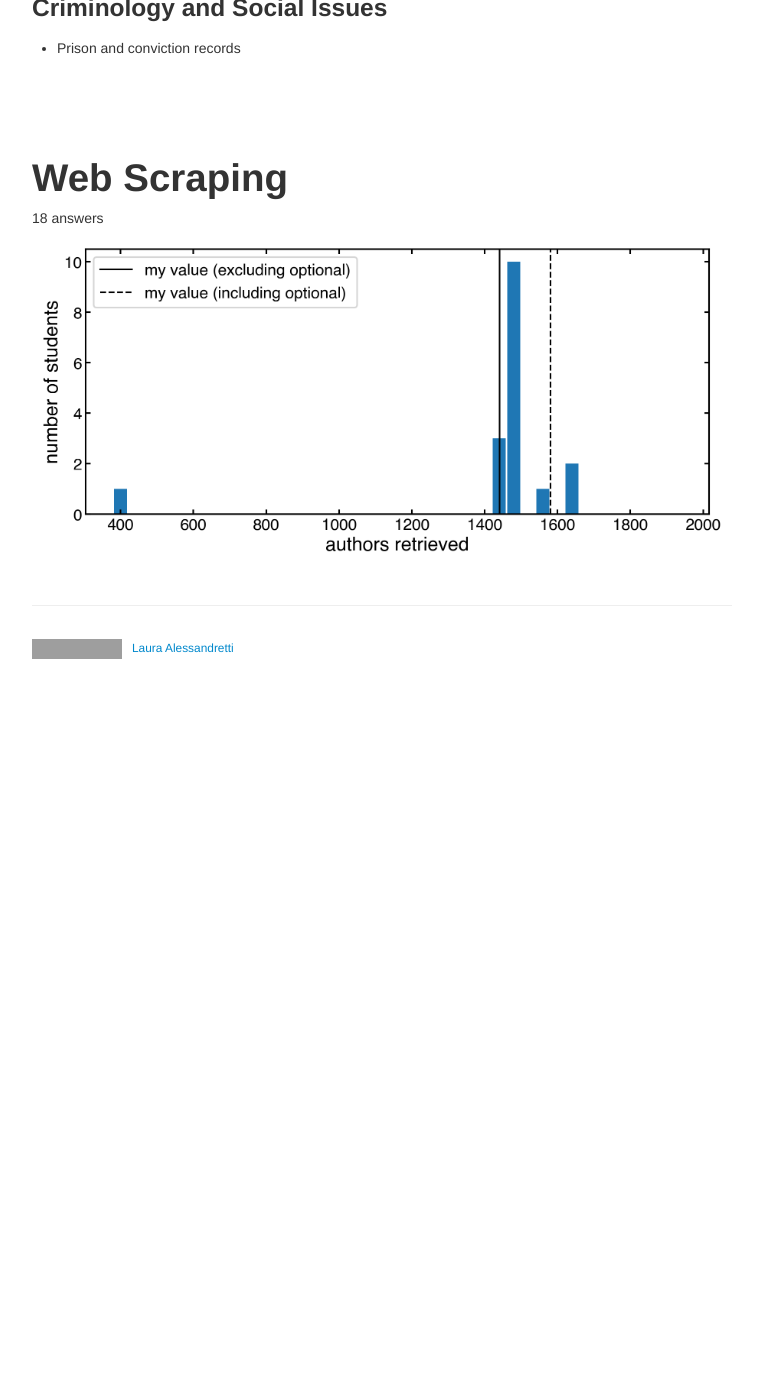
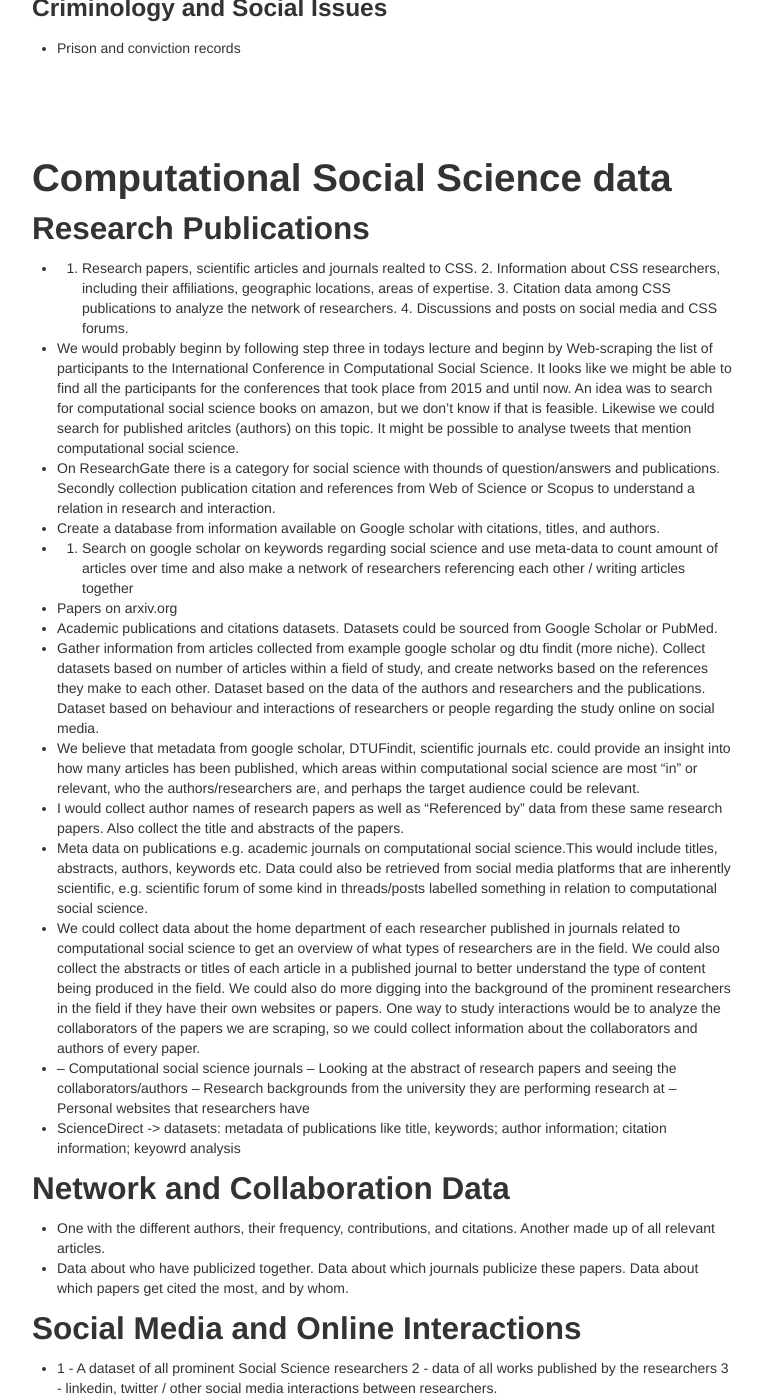
Before and after one commit to Simo067m/comsocsci2024, a Jekyll site: the page built from docs/survey_results_1.md, in a window 1280 px wide and 1400 px high, scrolled down 5284 px. Shown: the whole window, without its empty margins (258-1021 px from the left). Built offline with Jekyll 4.4.1, drawn with Linux system fonts in a browser that asks for light colours; before the commit the page ends 5953 px from its top, so only the background shows below that; some of the changed text lies outside the part shown; grey boxes are pictures that could not be loaded.

Commit message:
small changes

```diff
--- a/docs/survey_results_1.md
+++ b/docs/survey_results_1.md
@@ -195,6 +195,40 @@ description: A course led by Laura Alessandretti on Computational Social Science
 
 <div style="margin-top:100px;"></div>
 
+# Computational Social Science data
+
+## Research Publications
+- 1. Research papers, scientific articles and journals realted to CSS.    2. Information about CSS researchers, including their affiliations, geographic locations, areas of expertise.   3. Citation data among CSS publications to analyze the network of researchers.   4. Discussions and posts on social media and CSS forums.
+- We would probably beginn by following step three in todays lecture and beginn by Web-scraping the list of participants to the International Conference in Computational Social Science. It looks like we might be able to find all the participants for the conferences that took place from 2015 and until now.    An idea was to search for computational social science books on amazon, but we don't know if that is feasible. Likewise we could search for published aritcles (authors) on this topic.   It might be possible to analyse tweets that mention computational social science.
+- On ResearchGate there is a category for social science with thounds of question/answers and publications.   Secondly collection publication citation and references from Web of Science or Scopus to understand a relation in research and interaction.
+- Create a database from information available on Google scholar with citations, titles, and authors.
+- 1. Search on google scholar on keywords regarding social science and use meta-data to count amount of articles over time and also make a network of researchers referencing each other / writing articles together
+- Papers on arxiv.org
+- Academic publications and citations datasets. Datasets could be sourced from Google Scholar or PubMed.
+- Gather information from articles collected from example google scholar og dtu findit (more niche).   Collect datasets based on number of articles within a field of study, and create networks based on the references they make to each other. Dataset based on the data of the authors and researchers and the publications. Dataset based on behaviour and interactions of researchers or people regarding the study online on social media.
+- We believe that metadata from google scholar, DTUFindit, scientific journals etc. could provide an insight into how many articles has been published, which areas within computational social science are most "in" or relevant, who the authors/researchers are, and perhaps the target audience could be relevant.
+- I would collect author names of research papers as well as "Referenced by" data from these same research papers. Also collect the title and abstracts of the papers.
+- Meta data on publications e.g. academic journals on computational social science.This would include titles, abstracts, authors, keywords etc.   Data could also be retrieved from social media platforms that are inherently scientific, e.g. scientific forum of some kind in threads/posts labelled something in relation to computational social science.
+- We could collect data about the home department of each researcher published in journals related to computational social science to get an overview of what types of researchers are in the field. We could also collect the abstracts or titles of each article in a published journal to better understand the type of content being produced in the field. We could also do more digging into the background of the prominent researchers in the field if they have their own websites or papers. One way to study interactions would be to analyze the collaborators of the papers we are scraping, so we could collect information about the collaborators and authors of every paper.
+- -- Computational social science journals -- Looking at the abstract of research papers and seeing the collaborators/authors -- Research backgrounds from the university they are performing research at -- Personal websites that researchers have
+- ScienceDirect -> datasets: metadata of publications like title, keywords; author information; citation information; keyowrd analysis
+
+## Network and Collaboration Data
+- One with the different authors, their frequency, contributions, and citations. Another made up of all relevant articles.
+- Data about who have publicized together. Data about which journals publicize these papers. Data about which papers get cited the most, and by whom.
+
+## Social Media and Online Interactions
+- 1 - A dataset of all prominent Social Science researchers 2 - data of all works published by the researchers 3 - linkedin, twitter / other social media interactions between researchers.
+- I would collect social media data and data from online forums and communities.
+
+## Conference Data
+- We will collect the names and titles of people attending social science conferences and compare their individual work and place of education. Based on the collated documents from arxiv.
+
+## Miscellaneous Data
+- - social media data -government records -data from mobile devices - experiment data
+
+<div style="margin-top:100px;"></div>
+
 
 # Web Scraping
 18 answers
```
